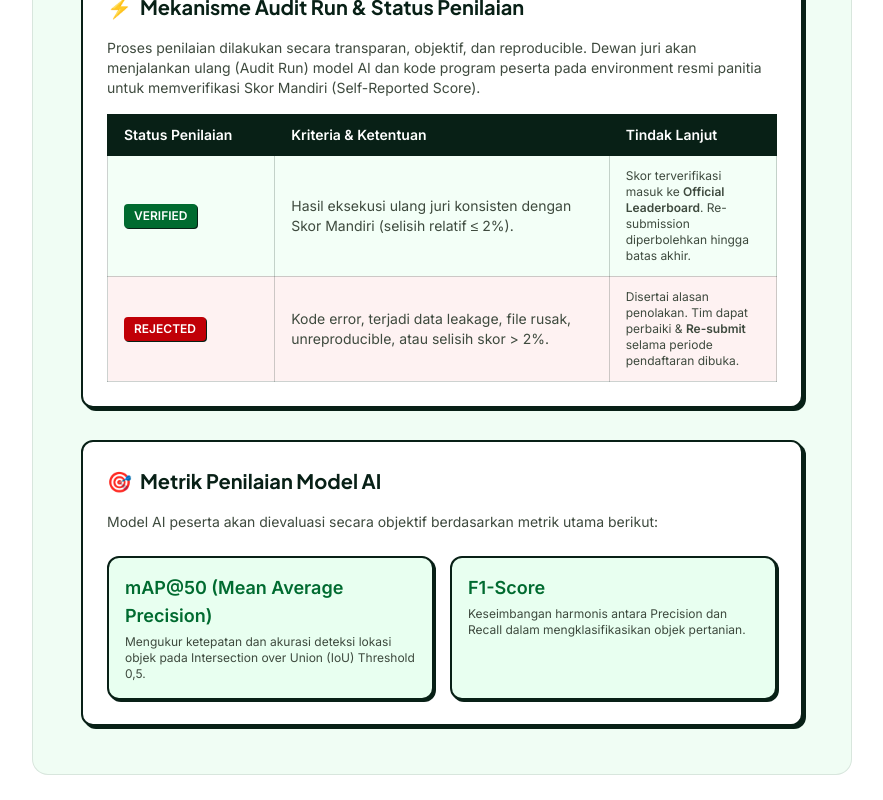
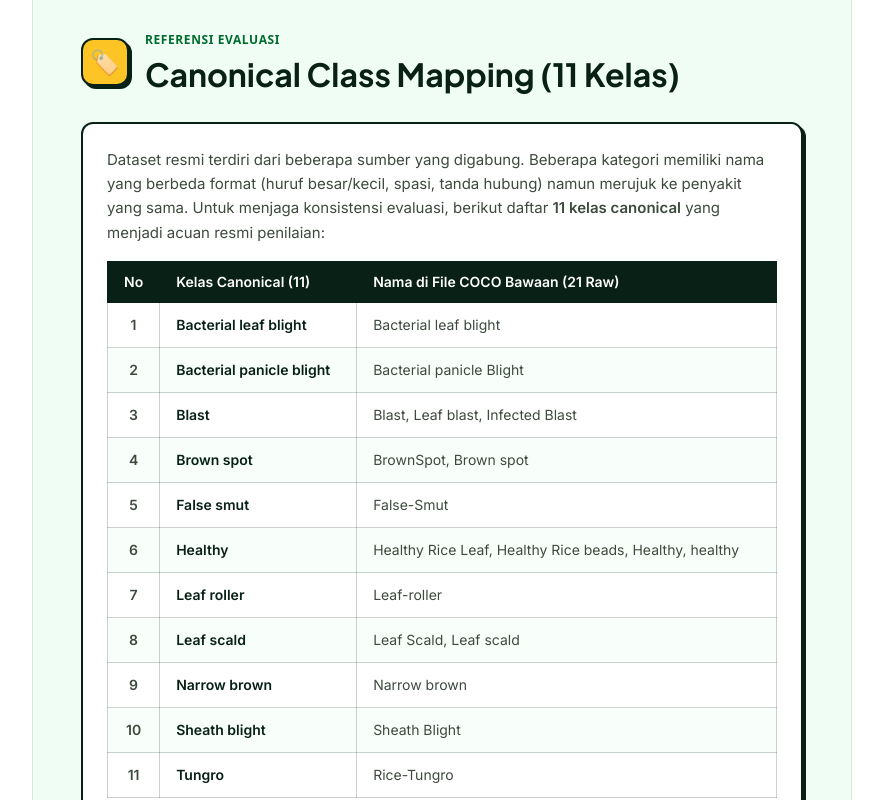
Before and after one commit to HIMATEL/telepatiweb, a Next.js app: page /regulasi/ai in a window 1280 px wide. Shown: the part 5140-5940 px from the top of the page, without its empty margins (340-1223 px from the left). Built offline with nearby package versions, Linux system fonts and the light colour scheme.

Commit message:
feat: add canonical class mapping (11 kelas) to AI regulation page

```diff
--- a/app/regulasi/ai/page.tsx
+++ b/app/regulasi/ai/page.tsx
@@ -395,6 +395,14 @@ export default function RegulasiAIPage() {
                     seed (<code>random_state</code>) pada setiap kode pemrosesan
                     dan pelatihan agar hasil juri 100% konsisten.
                   </li>
+                  <li>
+                    <strong>Mapping Kelas Canonical (11 Kelas):</strong> Dataset
+                    resmi terdiri dari 21 kategori di file COCO bawaan (termasuk
+                    variasi nama & kapitalisasi). Untuk mencegah bias evaluasi,
+                    peserta <strong>wajib melakukan re-labeling/mapping</strong>{" "}
+                    menjadi 11 kelas canonical resmi di alur preprocessing.
+                    Evaluasi juri (Audit Run) juga akan menggunakan 11 kelas ini.
+                  </li>
                   <li className="text-red-700 font-semibold bg-red-50 p-2.5 rounded border border-red-200">
                     🚫 Dilarang menggunakan pretrained model eksternal di luar
                     dataset resmi. LLM/Assistant (ChatGPT, Claude, Copilot)
@@ -510,6 +518,118 @@ export default function RegulasiAIPage() {
                   </tbody>
                 </table>
               </div>
+            </div>
+          </ScrollReveal>
+
+          {/* Mapping Kelas Canonical */}
+          <ScrollReveal
+            id="mapping"
+            className="bento-card rounded-xl p-8 md:p-12 border-2 border-on-surface bg-[#e8fff0]"
+          >
+            <div className="flex items-center gap-4 mb-6">
+              <div className="w-12 h-12 bg-secondary-container rounded-lg border-2 border-on-surface flex items-center justify-center shadow-[3px_3px_0px_#082016]">
+                <span className="text-2xl">🏷️</span>
+              </div>
+              <div>
+                <span className="text-xs uppercase tracking-wider font-bold text-primary">
+                  Referensi Evaluasi
+                </span>
+                <h2 className="font-(family-name:--font-jakarta) text-[32px] font-bold text-on-surface">
+                  Canonical Class Mapping (11 Kelas)
+                </h2>
+              </div>
+            </div>
+
+            <div className="bg-white border-2 border-on-surface rounded-lg p-6 shadow-[3px_3px_0px_#082016] space-y-4 font-(family-name:--font-inter) text-[15px] text-on-surface-variant leading-relaxed">
+              <p>
+                Dataset resmi terdiri dari beberapa sumber yang digabung. Beberapa
+                kategori memiliki nama yang berbeda format (huruf besar/kecil,
+                spasi, tanda hubung) namun merujuk ke penyakit yang sama. Untuk
+                menjaga konsistensi evaluasi, berikut daftar <strong>11 kelas
+                canonical</strong> yang menjadi acuan resmi penilaian:
+              </p>
+
+              <div className="overflow-x-auto">
+                <table className="w-full border-collapse font-(family-name:--font-inter) text-sm text-left border border-on-surface">
+                  <thead>
+                    <tr className="bg-on-surface text-white">
+                      <th className="py-2.5 px-4 border border-on-surface w-12 text-center">
+                        No
+                      </th>
+                      <th className="py-2.5 px-4 border border-on-surface">
+                        Kelas Canonical (11)
+                      </th>
+                      <th className="py-2.5 px-4 border border-on-surface">
+                        Nama di File COCO Bawaan (21 Raw)
+                      </th>
+                    </tr>
+                  </thead>
+                  <tbody className="text-on-surface-variant">
+                    <tr className="border-b border-on-surface/20 bg-white">
+                      <td className="py-3 px-4 border border-on-surface/20 font-bold text-center">1</td>
+                      <td className="py-3 px-4 border border-on-surface/20 font-bold text-on-surface">Bacterial leaf blight</td>
+                      <td className="py-3 px-4 border border-on-surface/20">Bacterial leaf blight</td>
+                    </tr>
+                    <tr className="border-b border-on-surface/20 bg-[#e8fff0]/30">
+                      <td className="py-3 px-4 border border-on-surface/20 font-bold text-center">2</td>
+                      <td className="py-3 px-4 border border-on-surface/20 font-bold text-on-surface">Bacterial panicle blight</td>
+                      <td className="py-3 px-4 border border-on-surface/20">Bacterial panicle Blight</td>
+                    </tr>
+                    <tr className="border-b border-on-surface/20 bg-white">
+                      <td className="py-3 px-4 border border-on-surface/20 font-bold text-center">3</td>
+                      <td className="py-3 px-4 border border-on-surface/20 font-bold text-on-surface">Blast</td>
+                      <td className="py-3 px-4 border border-on-surface/20">Blast, Leaf blast, Infected Blast</td>
+                    </tr>
+                    <tr className="border-b border-on-surface/20 bg-[#e8fff0]/30">
+                      <td className="py-3 px-4 border border-on-surface/20 font-bold text-center">4</td>
+                      <td className="py-3 px-4 border border-on-surface/20 font-bold text-on-surface">Brown spot</td>
+                      <td className="py-3 px-4 border border-on-surface/20">BrownSpot, Brown spot</td>
+                    </tr>
+                    <tr className="border-b border-on-surface/20 bg-white">
+                      <td className="py-3 px-4 border border-on-surface/20 font-bold text-center">5</td>
+                      <td className="py-3 px-4 border border-on-surface/20 font-bold text-on-surface">False smut</td>
+                      <td className="py-3 px-4 border border-on-surface/20">False-Smut</td>
+                    </tr>
+                    <tr className="border-b border-on-surface/20 bg-[#e8fff0]/30">
+                      <td className="py-3 px-4 border border-on-surface/20 font-bold text-center">6</td>
+                      <td className="py-3 px-4 border border-on-surface/20 font-bold text-on-surface">Healthy</td>
+                      <td className="py-3 px-4 border border-on-surface/20">Healthy Rice Leaf, Healthy Rice beads, Healthy, healthy</td>
+                    </tr>
+                    <tr className="border-b border-on-surface/20 bg-white">
+                      <td className="py-3 px-4 border border-on-surface/20 font-bold text-center">7</td>
+                      <td className="py-3 px-4 border border-on-surface/20 font-bold text-on-surface">Leaf roller</td>
+                      <td className="py-3 px-4 border border-on-surface/20">Leaf-roller</td>
+                    </tr>
+                    <tr className="border-b border-on-surface/20 bg-[#e8fff0]/30">
+                      <td className="py-3 px-4 border border-on-surface/20 font-bold text-center">8</td>
+                      <td className="py-3 px-4 border border-on-surface/20 font-bold text-on-surface">Leaf scald</td>
+                      <td className="py-3 px-4 border border-on-surface/20">Leaf Scald, Leaf scald</td>
+                    </tr>
+                    <tr className="border-b border-on-surface/20 bg-white">
+                      <td className="py-3 px-4 border border-on-surface/20 font-bold text-center">9</td>
+                      <td className="py-3 px-4 border border-on-surface/20 font-bold text-on-surface">Narrow brown</td>
+                      <td className="py-3 px-4 border border-on-surface/20">Narrow brown</td>
+                    </tr>
+                    <tr className="border-b border-on-surface/20 bg-[#e8fff0]/30">
+                      <td className="py-3 px-4 border border-on-surface/20 font-bold text-center">10</td>
+                      <td className="py-3 px-4 border border-on-surface/20 font-bold text-on-surface">Sheath blight</td>
+                      <td className="py-3 px-4 border border-on-surface/20">Sheath Blight</td>
+                    </tr>
+                    <tr className="bg-white">
+                      <td className="py-3 px-4 border border-on-surface/20 font-bold text-center">11</td>
+                      <td className="py-3 px-4 border border-on-surface/20 font-bold text-on-surface">Tungro</td>
+                      <td className="py-3 px-4 border border-on-surface/20">Rice-Tungro</td>
+                    </tr>
+                  </tbody>
+                </table>
+              </div>
+
+              <p className="text-sm text-on-surface-variant/80 italic">
+                Catatan: Beberapa kategori di file COCO bawaan
+                (Leaf-blight, Rice-Leaf-Diseasee, paddy) merupakan label
+                supercategory (tanpa bounding box) dan tidak termasuk dalam 11
+                kelas canonical.
+              </p>
             </div>
           </ScrollReveal>
 
```
